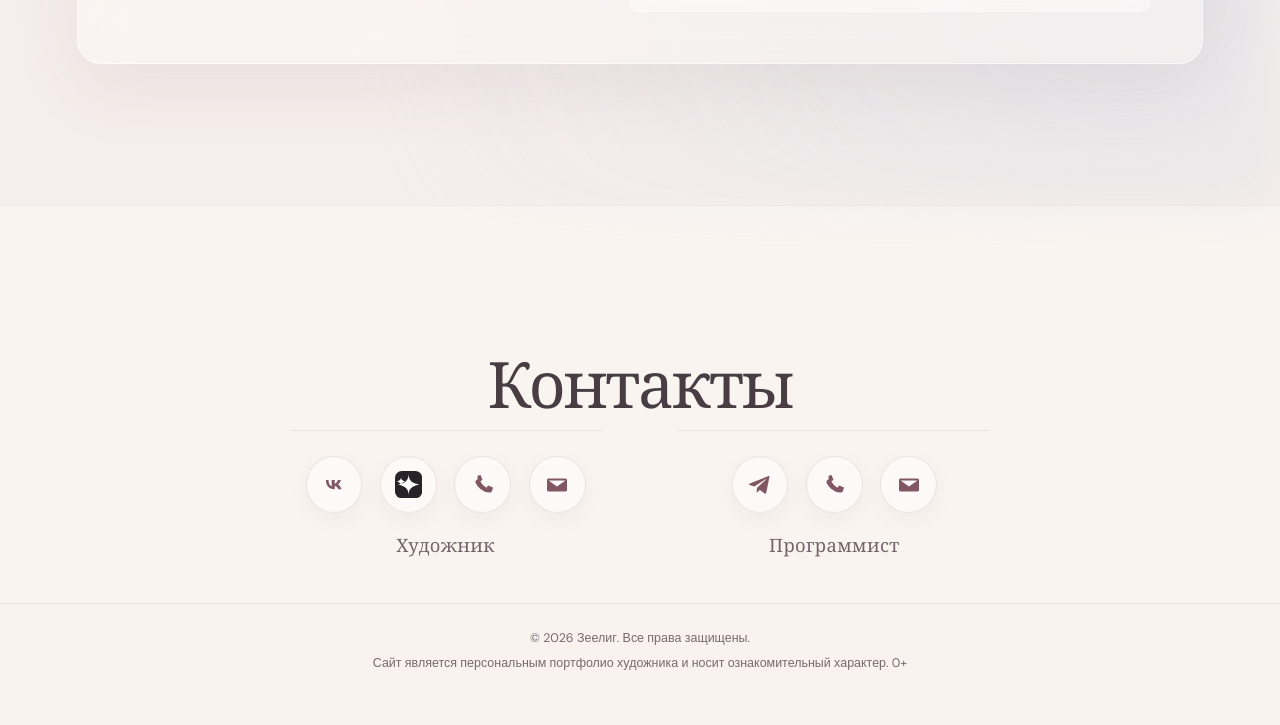
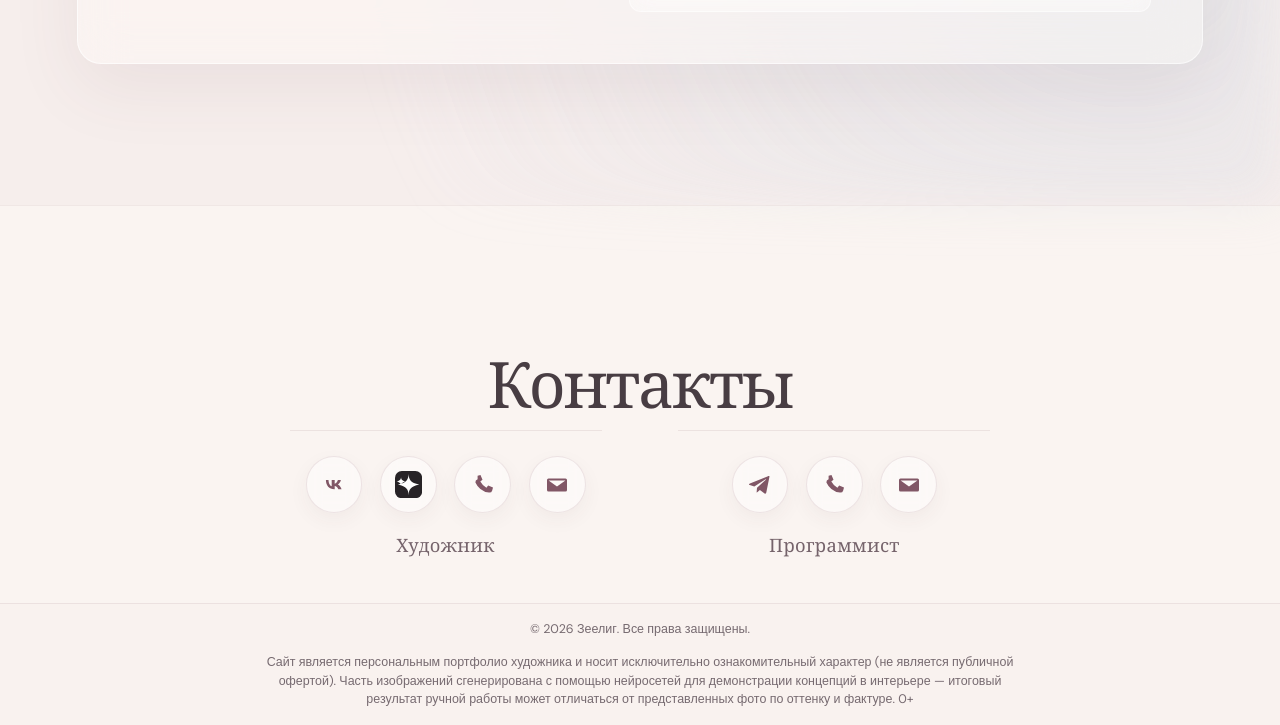
Before and after one commit to kus480/portfolioz, a website: page frontend/index.html in a window 1280 px wide. Shown: the part 3267-3992 px from the top of the page. Before the commit the page ends 3966 px from the top, so only its background shows below. Drawn offline with nearby package versions, Linux system fonts and the light colour scheme; no server answers; a web font is replaced by a local one.

Commit message:
update footer disclaimer text

```diff
--- a/frontend/index.html
+++ b/frontend/index.html
@@ -184,7 +184,7 @@
     <footer class="site-footer">
       <p class="site-footer-copy">
         <span>© 2026 Зеелиг. Все права защищены.</span>
-        <span>Сайт является персональным портфолио художника и носит ознакомительный характер. 0+</span>
+        <span>Сайт является персональным портфолио художника и носит исключительно ознакомительный характер (не является публичной офертой). Часть изображений сгенерирована с помощью нейросетей для демонстрации концепций в интерьере — итоговый результат ручной работы может отличаться от представленных фото по оттенку и фактуре. 0+</span>
       </p>
     </footer>
     <button class="back-to-top" type="button" aria-label="Вернуться наверх" title="Наверх">
--- a/frontend/styles.css
+++ b/frontend/styles.css
@@ -1052,6 +1052,12 @@ h2 {
   margin: 0;
   line-height: 1.55;
   text-align: center;
+}
+
+.site-footer-copy span + span {
+  max-width: 760px;
+  margin: 8px auto 0;
+  line-height: 1.5;
 }
 
 .back-to-top {
```
